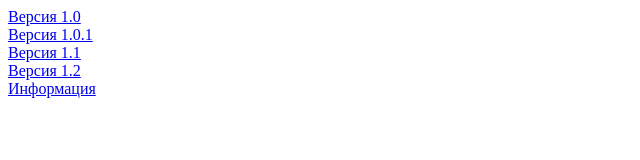
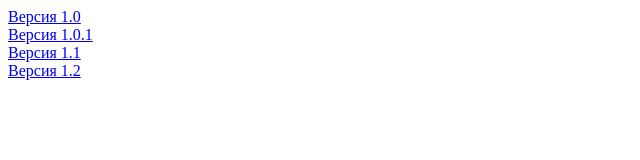
Before and after one commit to vladplays/vladplays, a plain HTML site: page Three.js/index.html in a window 1280 px wide. Shown: the whole page, without its empty margins (0-640 px from the left). Drawn offline with Linux system fonts and the light colour scheme.

Commit message:
Update index.html

```diff
--- a/Three.js/index.html
+++ b/Three.js/index.html
@@ -10,7 +10,5 @@
 		<a href='./2.0/play.html'>Версия 1.1</a>
 		<br/>
 		<a href='./2.1/play.html'>Версия 1.2</a>
-		<br/>
-		<a href='./Сливы/index.html'>Информация</a>
 	</body>
 </html>
```
